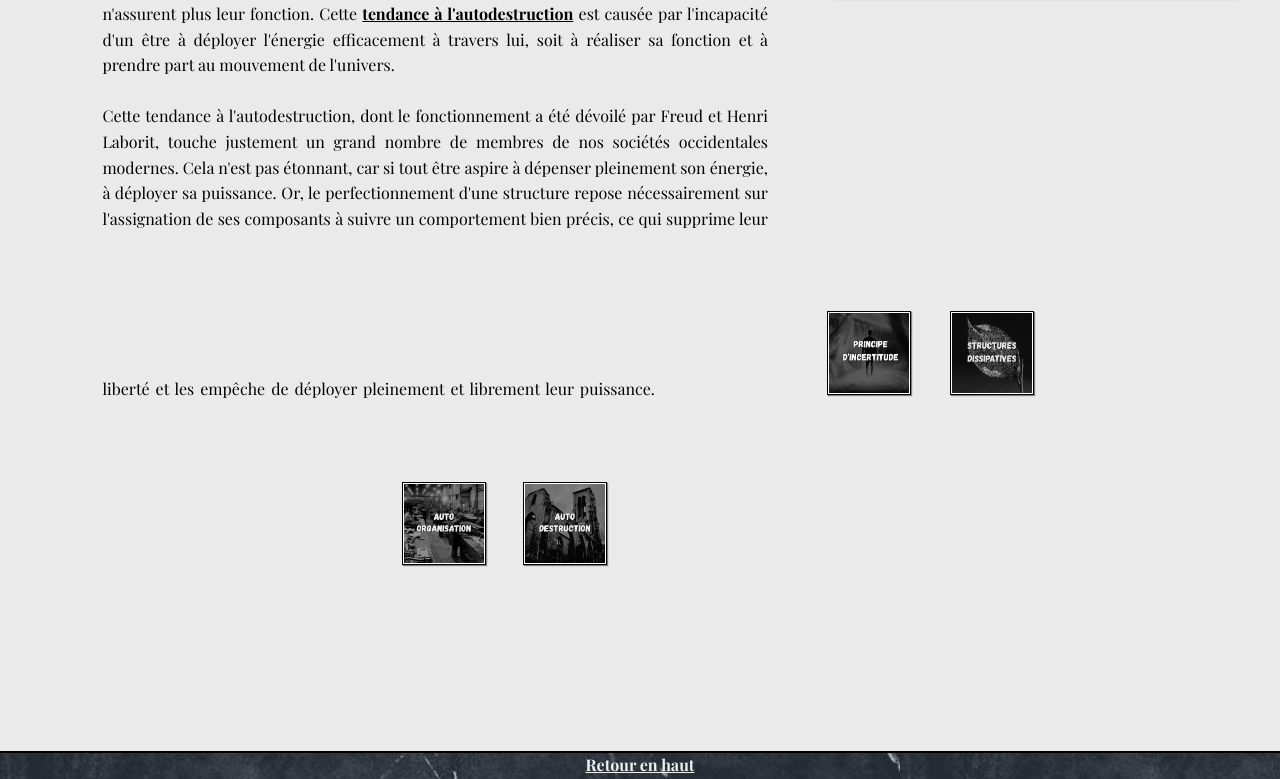
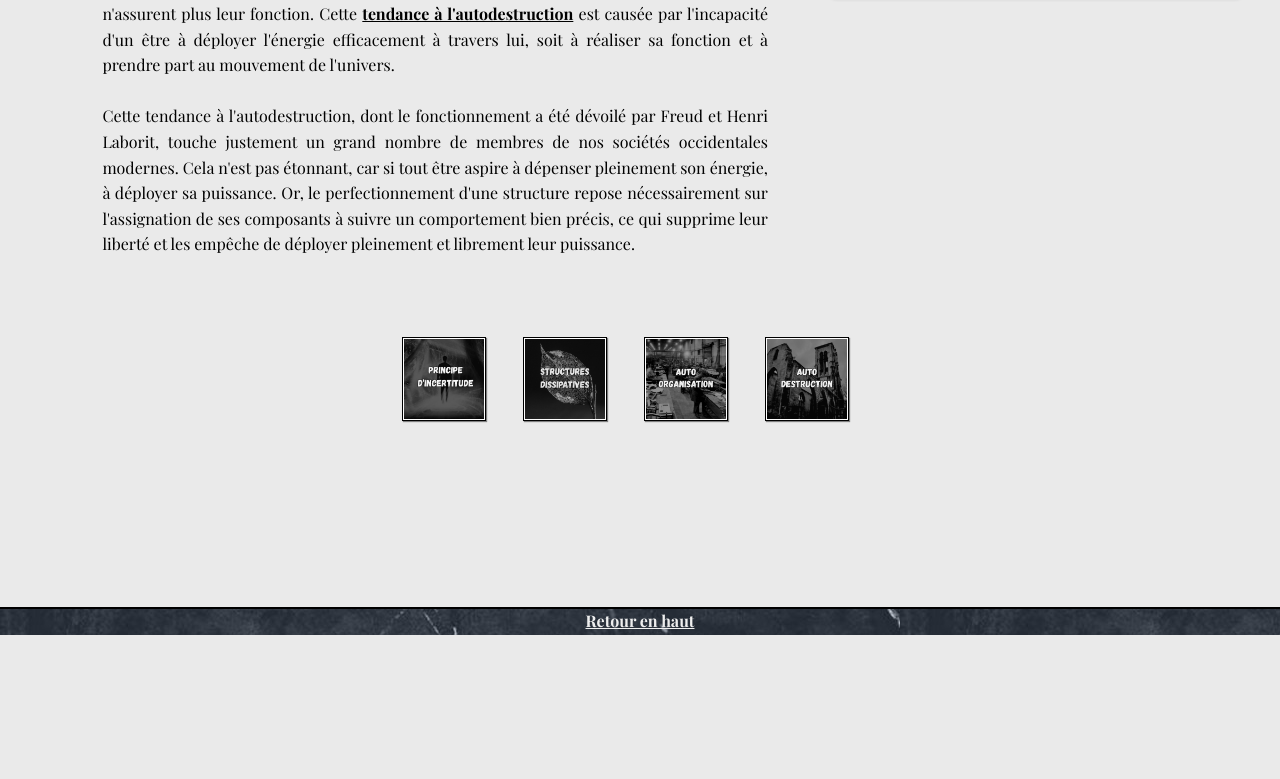
Before and after one commit to M-Andreas29/Site_OBS, a plain HTML site: page concepts/concepts.html in a window 1280 px wide. Shown: the part 677-1456 px from the top of the page. After the commit the page ends 1312 px from the top, so only its background shows below. Drawn offline with nearby package versions, Linux system fonts and the light colour scheme; a web font is replaced by a local one.

Commit message:
Update concepts.html
responsive boutons et barre bas

```diff
--- a/concepts/concepts.html
+++ b/concepts/concepts.html
@@ -67,11 +67,11 @@
 				<br><br>Cette tendance à l'autodestruction, dont le fonctionnement a été dévoilé par Freud et Henri Laborit, touche justement un grand nombre de membres de nos sociétés occidentales modernes. Cela n'est pas étonnant, car si tout être aspire à dépenser pleinement son énergie, à déployer sa puissance. Or, le perfectionnement d'une structure repose nécessairement sur l'assignation de ses composants à suivre un comportement bien précis, ce qui supprime leur liberté et les empêche de déployer pleinement et librement leur puissance.
 
 				<img class="portrait" src="../voute.jpg" alt="Deco">
-
-				<a href="incertitude/incertitude.html"><img class="bouton" src="img1.png" alt="principe d'incertitude" style="left: 30%;"></a>
-				<a href="structure/structure.html"><img class="bouton" src="img2.png" alt="structures dissipatives" style="left: 40%;"></a>
-				<a href="organisation/organisation.html"><img class="bouton" src="img3.png" alt="organisation" style="left: 50%;"></a>
-				<a href="destruction/destruction.html"><img class="bouton" src="img4.png" alt="destruction" style="left: 60%;"></a>
+				<br>
+				<a href="incertitude/incertitude.html"><img class="bouton" src="img1.png" alt="principe d'incertitude" style="left: 50%;"></a>
+				<a href="structure/structure.html"><img class="bouton" src="img2.png" alt="structures dissipatives" style="left: 60%;"></a>
+				<a href="organisation/organisation.html"><img class="bouton" src="img3.png" alt="organisation" style="left: 70%;"></a>
+				<a href="destruction/destruction.html"><img class="bouton" src="img4.png" alt="destruction" style="left: 80%;"></a>
 
 				</p>
 
```
